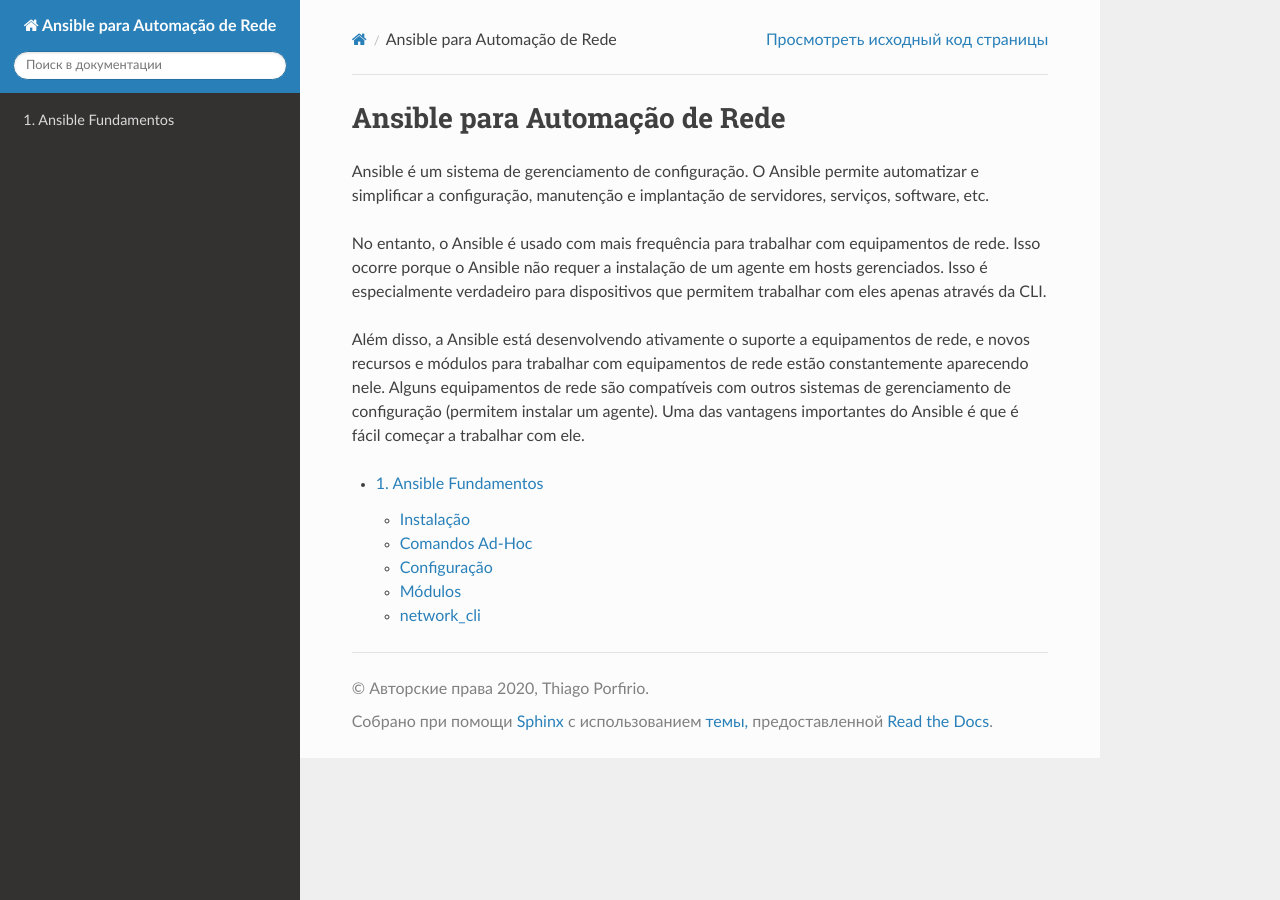
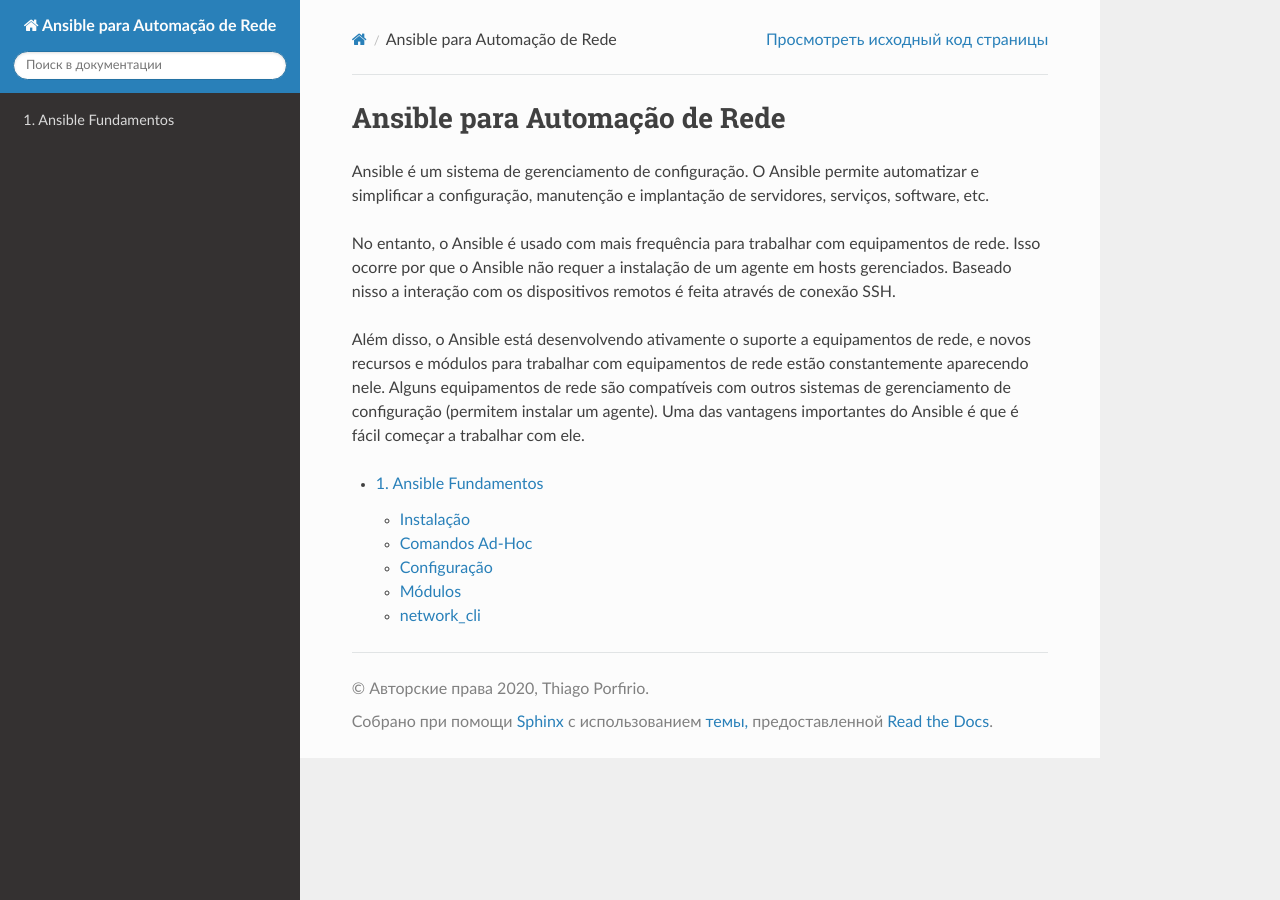
Before and after one commit to tporfirio/ansible-for-network-automation, a Sphinx documentation site: the page built from docs/source/contents.rst, in a window 1280 px wide. Built offline with Sphinx 7.4.7 and the Read the Docs theme 2.0.0, drawn with Linux system fonts in a browser that asks for light colours; pages that are not in the unit, such as notebooks, are missing from menus.

Commit message:
Update contents.rst

```diff
--- a/docs/source/contents.rst
+++ b/docs/source/contents.rst
@@ -3,9 +3,9 @@
 
 Ansible é um sistema de gerenciamento de configuração. O Ansible permite automatizar e simplificar a configuração, manutenção e implantação de servidores, serviços, software, etc.
 
-No entanto, o Ansible é usado com mais frequência para trabalhar com equipamentos de rede. Isso ocorre porque o Ansible não requer a instalação de um agente em hosts gerenciados. Isso é especialmente verdadeiro para dispositivos que permitem trabalhar com eles apenas através da CLI.
+No entanto, o Ansible é usado com mais frequência para trabalhar com equipamentos de rede. Isso ocorre por que o Ansible não requer a instalação de um agente em hosts gerenciados. Baseado nisso a interação com os dispositivos remotos é feita através de conexão SSH.
 
-Além disso, a Ansible está desenvolvendo ativamente o suporte a equipamentos de rede, e novos recursos e módulos para trabalhar com equipamentos de rede estão constantemente aparecendo nele. Alguns equipamentos de rede são compatíveis com outros sistemas de gerenciamento de configuração (permitem instalar um agente). Uma das vantagens importantes do Ansible é que é fácil começar a trabalhar com ele.
+Além disso, o Ansible está desenvolvendo ativamente o suporte a equipamentos de rede, e novos recursos e módulos para trabalhar com equipamentos de rede estão constantemente aparecendo nele. Alguns equipamentos de rede são compatíveis com outros sistemas de gerenciamento de configuração (permitem instalar um agente). Uma das vantagens importantes do Ansible é que é fácil começar a trabalhar com ele.
 
 
 .. toctree::
```
